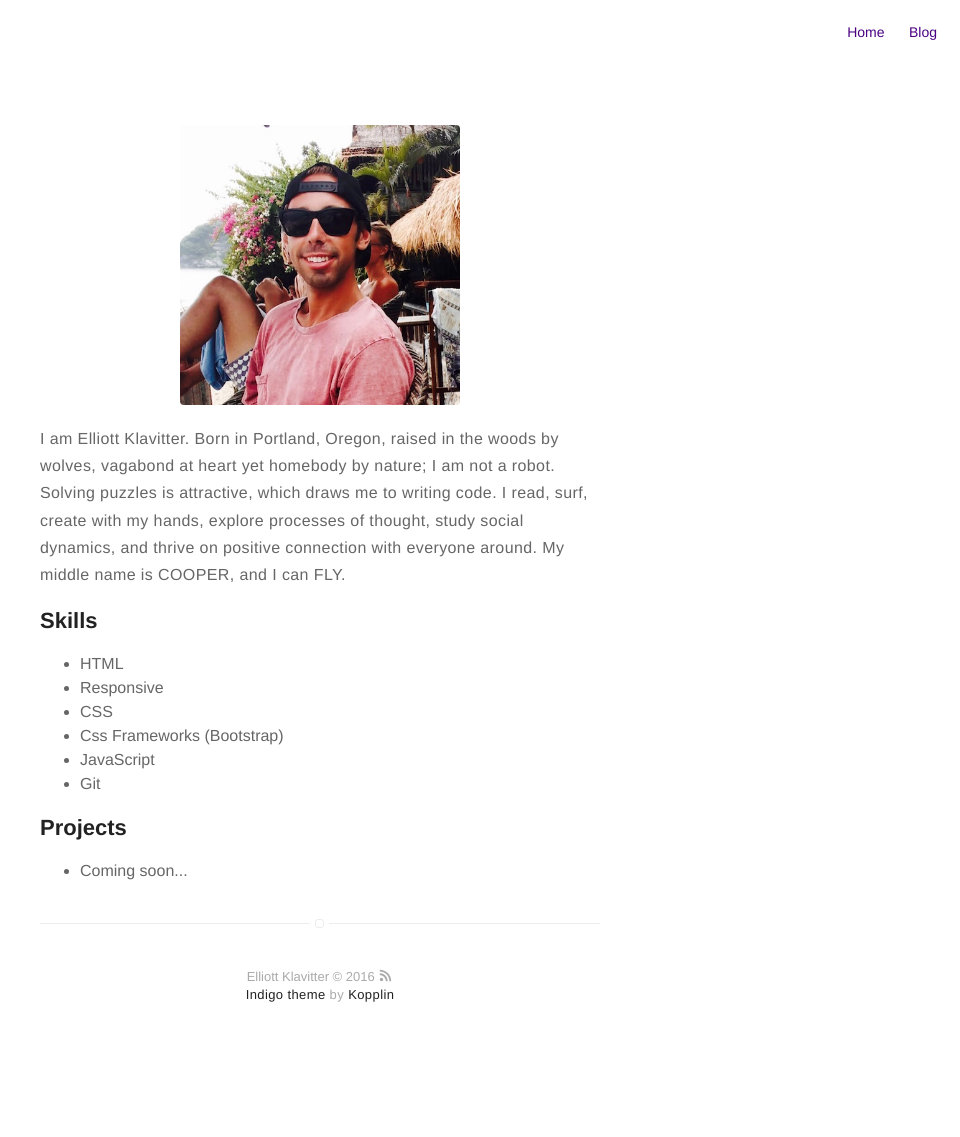
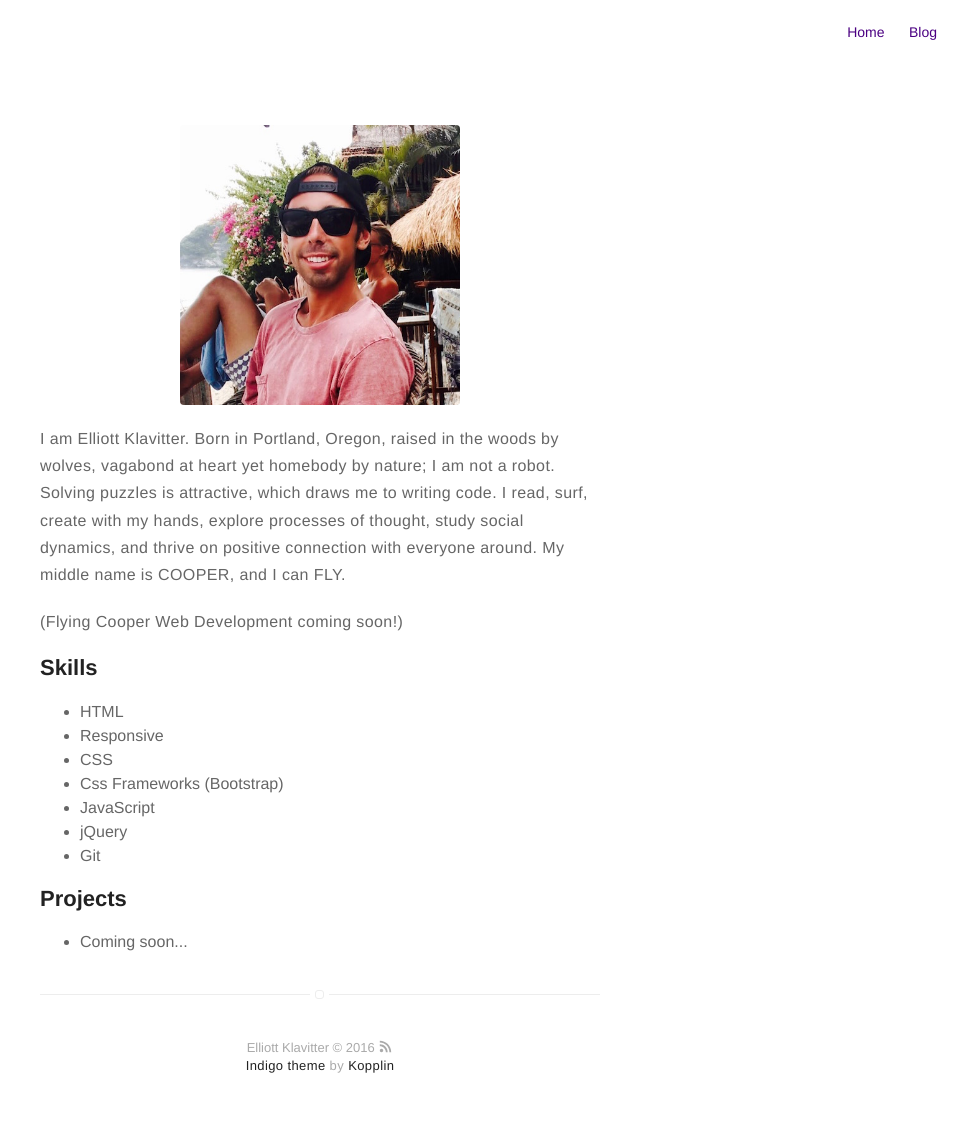
Before and after one commit to eklavitt/eklavitt.github.io, a Jekyll site: the page built from about.md, in a window 1280 px wide. Shown: the whole page, without its empty margins (320-1280 px from the left). Built offline with Jekyll 4.4.1, drawn with Linux system fonts in a browser that asks for light colours; before the commit the page ends 1066 px from its top, so only the background shows below that.

Commit message:
Bio and About changes

```diff
--- a/_config.yml
+++ b/_config.yml
@@ -1,6 +1,6 @@
 # main text of home
 name: Elliott Klavitter
-bio: "I am not a Robot, I am Flying Cooper Web Dev"
+bio: "I am not a Robot"
 
 # if it's an external image, update below for true
 external-image: false
--- a/about.md
+++ b/about.md
@@ -7,6 +7,8 @@ permalink: /about/index.html
 
 <p>I am Elliott Klavitter. Born in Portland, Oregon, raised in the woods by wolves, vagabond at heart yet homebody by nature; I am not a robot. Solving puzzles is attractive, which draws me to writing code. I read, surf, create with my hands, explore processes of thought, study social dynamics, and thrive on positive connection with everyone around. My middle name is COOPER, and I can FLY.</p>
 
+<p>(Flying Cooper Web Development coming soon!)</p>
+
 <h2>Skills</h2>
 
 <ul class="skill-list">
@@ -15,6 +17,7 @@ permalink: /about/index.html
 	<li>CSS</li>
 	<li>Css Frameworks (Bootstrap)</li>
 	<li>JavaScript</li>
+	<li>jQuery</li>
 	<li>Git</li>
 </ul>
 
```
